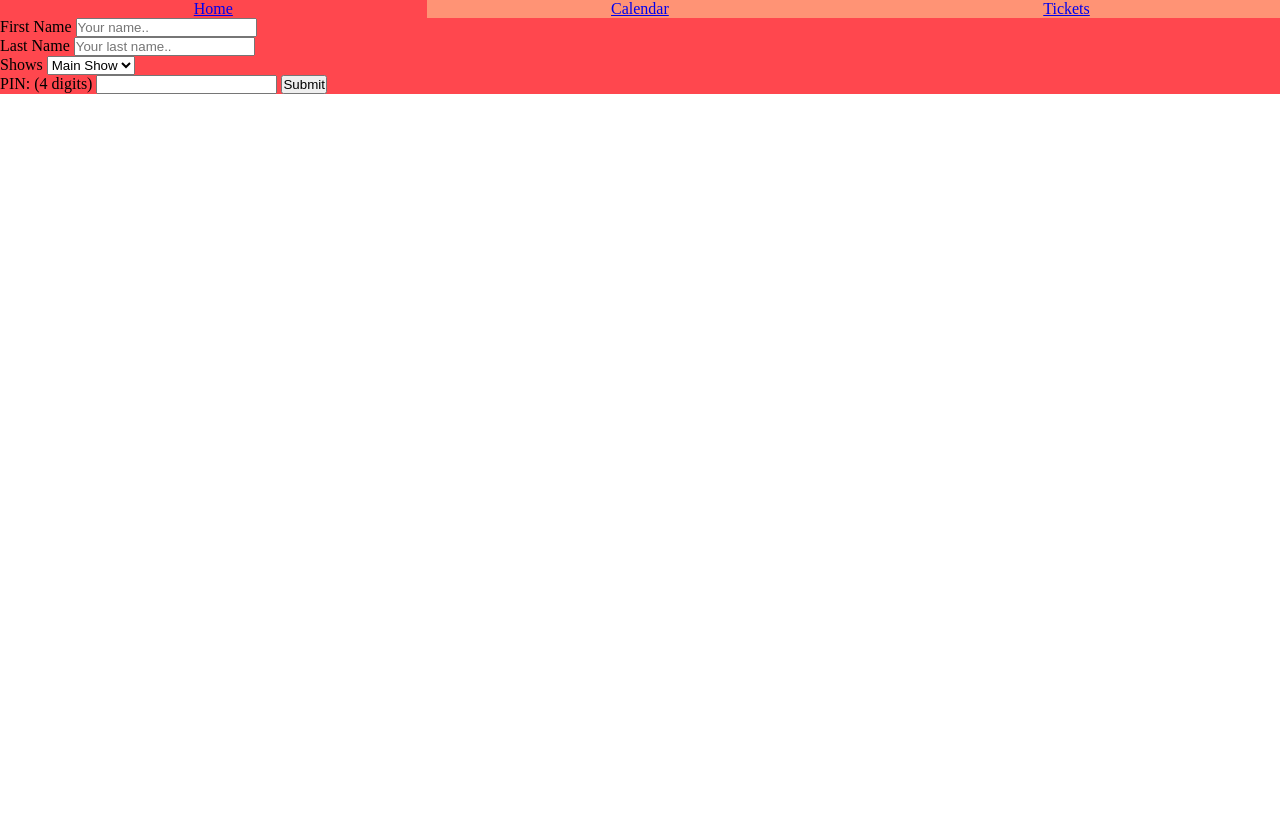
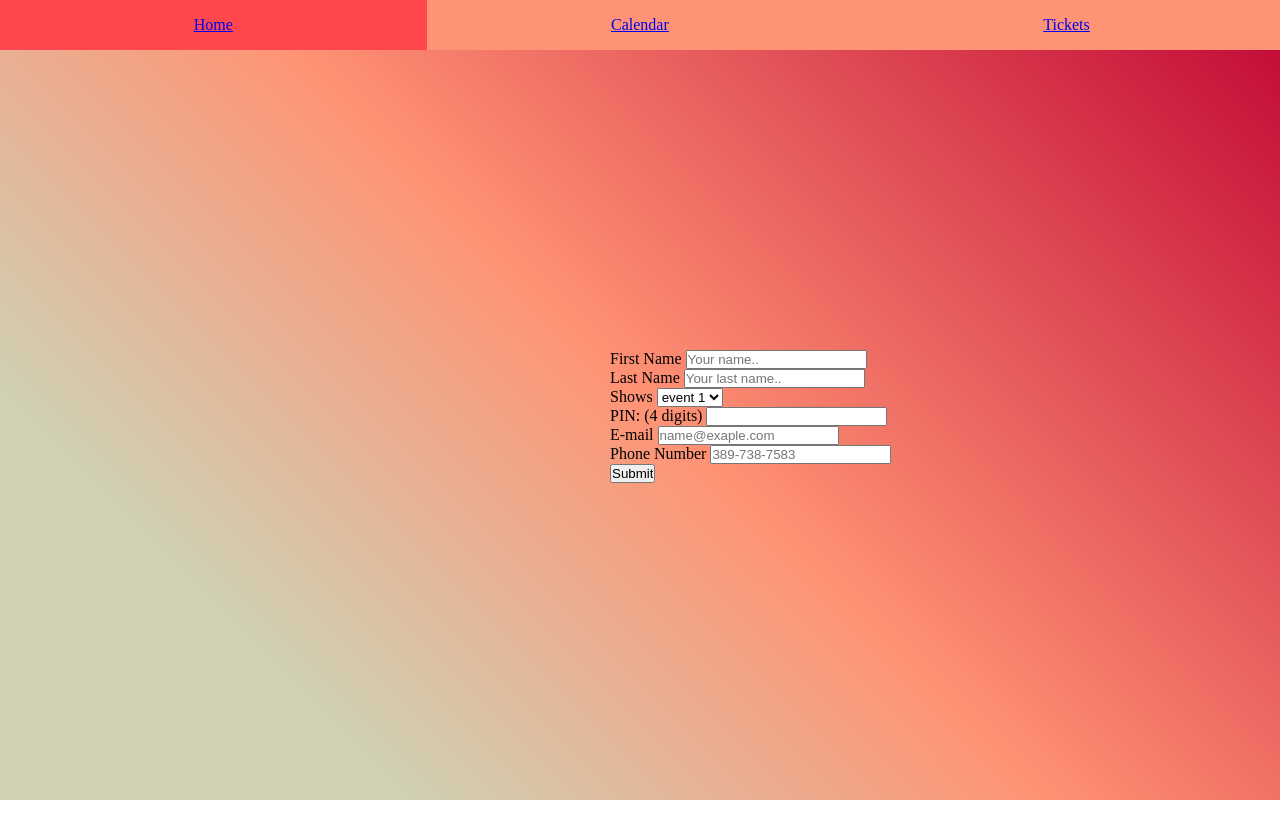
Before and after one commit to soulblade8/theater-project-pt.2, a plain HTML site: page html/tickets.html in a window 1280 px wide. Before the commit the page ends 800 px from the top, so only its background shows below. Drawn offline with Linux system fonts and the light colour scheme.

Commit message:
finished

```diff
--- a/css/buying.css
+++ b/css/buying.css
@@ -1,3 +1,19 @@
+/*done by the ape brain christian*/
+
 div.info {
-    background-color: #FF474E;
+    word-wrap: break-word;
+    border-radius: 20px;
+    padding: 350px;
+    padding-left: 610px;
+    position: relative;
 }
+
+/*it adds flair to the page by adding a gradient*/
+body{
+    background: center/cover no-repeat linear-gradient(45deg,#D0D0B3 20%,#FF9375 50%,#C10635 100%);
+    height: 100vh;
+}
+
+input#zip:focus:valid{
+background: rgb(22,255,22);
+}
--- a/css/layout.css
+++ b/css/layout.css
@@ -14,6 +14,7 @@ nav li {
 }
 
 nav a {
+    line-height: 50px;
     display: block;
     background-color: #FF9375;
 }
--- a/html/tickets.html
+++ b/html/tickets.html
@@ -5,8 +5,8 @@
     <meta name="viewport" content="width=device-width, initial-scale=1.0">
     <title>Buy our tickets</title>
     <link href="../css/reset.css" rel="stylesheet" />
+    <link href="../css/layout.css" rel="stylesheet"/>
     <link href="../css/buying.css" rel="stylesheet">
-    <link href="../css/layout.css" rel="stylesheet"/>
 </head>
 <body>
     <header>
@@ -34,17 +34,35 @@
         <div>
         <label for="show-info">Shows</label>
         <select id="Shows" name="show">
-          <option value="mainShow">Main Show</option>
-          <option value="sideShow">Side Show</option>
-          <option value="afterShow">After Show</option>
+          <option value="event 1">event 1</option>
+          <option value="event 2">event 2</option>
+          <option value="event 3">event 3</option>
         </select>
       </div>
+
+      <div>
       <label for="pin">PIN: (4 digits)</label>
-        <input id="pin" type="password" placeholder="" name="pin" required
+        <input id="pin" type="pin" placeholder="" name="pin" required
         pattern="\d{4,4}"/>
+      </div>
+
+      <div>
+        <label for="e-mail">E-mail</label>
+        <input id="e-mail" type="email" placeholder="name@exaple.com" required
+        pattern="[^@\s]+@[^@\s]+\.[^@\s]+"/>
+      </div>
+
+      <div>
+        <label for="number">Phone Number</label>
+        <input id="number" type="tel" placeholder="389-738-7583" required
+        pattern="[0-9]{3}-[0-9]{3}-[0-9]{4}"/>
+      </div>
+
         <input type="submit" value="Submit">
 
       </form>
     </div>
+
+    <footer></footer>
 </body>
 </html>
```
